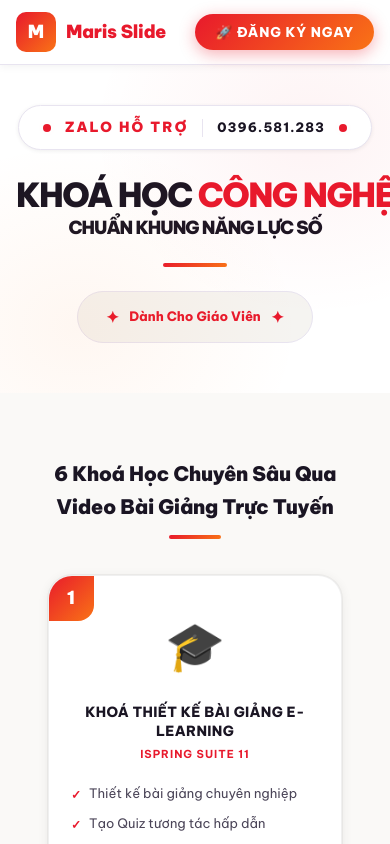
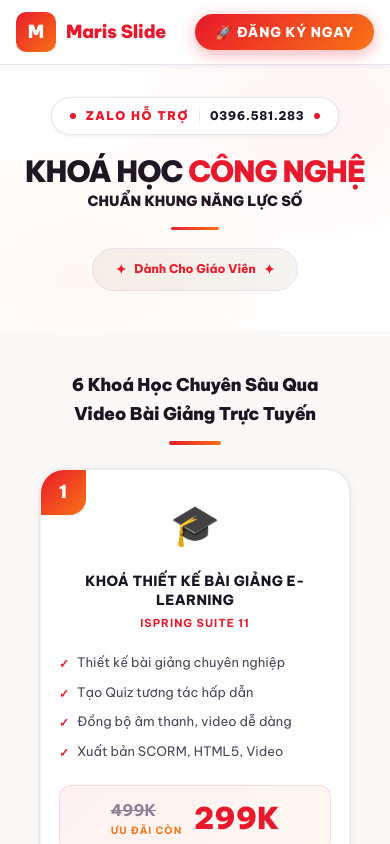
Before and after one commit to Marioslide339/khoahoccongnghe2_marisslide, a React (Vite) app: page / in a window 390 px wide. Shown: the top 844 px of the page. Built offline with nearby package versions, Linux system fonts and the light colour scheme.

Commit message:
Update index.css

```diff
--- a/src/index.css
+++ b/src/index.css
@@ -1600,13 +1600,79 @@
    RESPONSIVE
    ============================================ */
 @media(max-width:768px) {
-  .hero { padding: 40px 16px 50px; }
+  /* Hero section – compact and centered */
+  .hero {
+    padding: 32px 20px 40px;
+  }
+
+  .hero-brand-bar {
+    padding: 8px 18px;
+    gap: 10px;
+    margin-bottom: 22px;
+  }
+
+  .brand-name { font-size: 12px; letter-spacing: 1.5px; }
+  .brand-phone { font-size: 12px; letter-spacing: 0.5px; }
+  .brand-dot { width: 6px; height: 6px; }
+  .brand-divider { height: 14px; }
+
   .hero-main-title {
-    font-size: clamp(32px, 8.5vw, 44px);
+    font-size: clamp(28px, 7.5vw, 38px);
     white-space: nowrap;
-    letter-spacing: -1.5px;
-  }
-  .cta-box { padding: 36px 20px; }
+    letter-spacing: -1px;
+    margin-bottom: 2px;
+  }
+
+  .hero-sub-title {
+    font-size: clamp(14px, 3.5vw, 20px);
+    letter-spacing: 0;
+  }
+
+  .hero-underline {
+    width: 48px; height: 3px;
+    margin: 14px auto 18px;
+  }
+
+  .hero-tagline {
+    font-size: 12px;
+    padding: 10px 22px;
+    gap: 8px;
+  }
+
+  .hero-tagline .star { font-size: 13px; }
+
+  /* Section headings */
+  .section-heading {
+    font-size: clamp(17px, 4.5vw, 22px);
+    margin-bottom: 24px;
+    padding: 0 8px;
+  }
+
+  /* Courses section */
+  .courses-section { padding: 40px 16px; }
+
+  .course-card { padding: 22px 18px 18px; }
+  .card-icon { font-size: 40px; margin: 4px 0 10px; }
+  .card-title { font-size: clamp(14px, 3.5vw, 16px); }
+
+  /* Combo banner */
+  .combo-section { padding: 0 16px 16px; }
+
+  /* Gifts */
+  .gifts-section { padding: 40px 16px; }
+  .gift-big-icon { font-size: 48px; }
+  .gifts-headline { font-size: clamp(22px, 5vw, 36px); }
+
+  /* Learn section */
+  .learn-section { padding: 40px 16px; }
+
+  /* Stats */
+  .stats-section { padding: 40px 16px; }
+
+  /* CTA */
+  .cta-box { padding: 32px 20px; }
+
+  /* Modals */
   .modal-overlay { padding: 8px; }
   .modal-head, .reg-head, .pay-head, .products-head { padding: 20px 20px 14px; }
   .modal-body, .reg-body, .pay-body, .products-body { padding: 16px 18px 20px; }
@@ -1615,6 +1681,9 @@
     max-height: 96vh;
     border-radius: 16px;
   }
+
+  /* Footer */
+  footer { padding: 28px 16px; }
 }
 
 @media(max-width:480px) {
```
